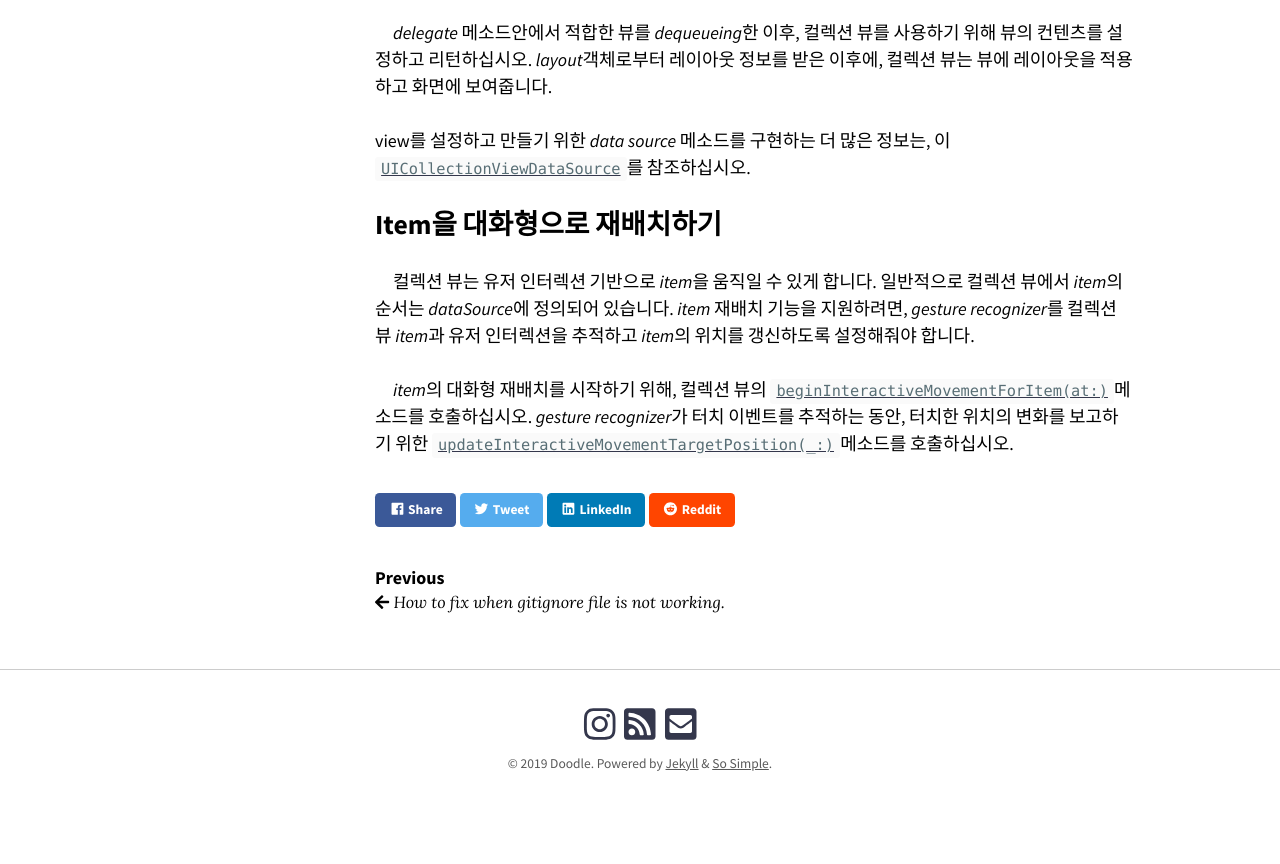
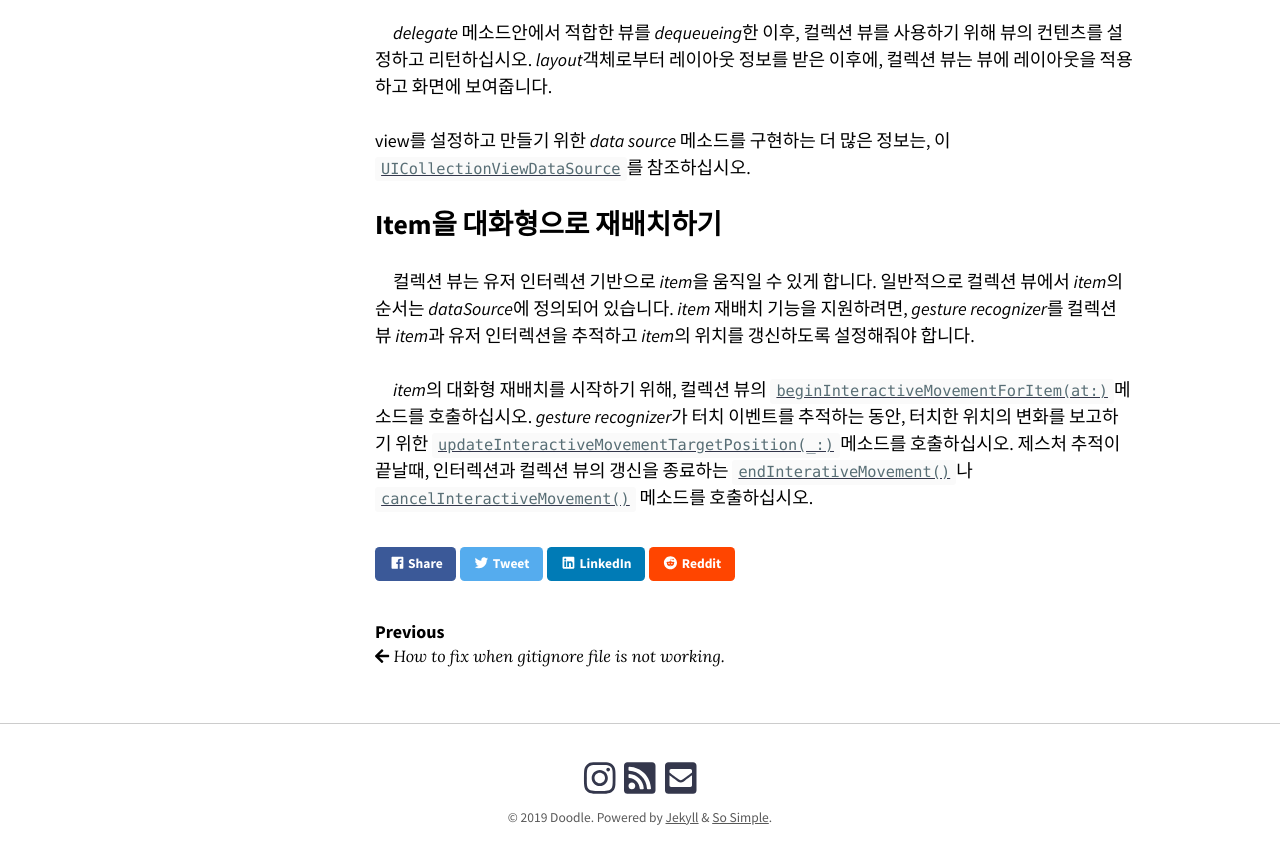
Before and after one commit to Claypark/claypark.github.io, a Jekyll site: the page built from _posts/2019-05-28-UICollectionView.md, in a window 1280 px wide and 900 px high, scrolled down 2740 px. Shown: the top 864 px of the window. Built offline with Jekyll 4.4.1, drawn with Linux system fonts in a browser that asks for light colours; nearby versions of some CDN libraries; comment, search, counter and statistics services are not loaded.

Commit message:
Update 2019-05-28-UICollectionView.md

```diff
--- a/_posts/2019-05-28-UICollectionView.md
+++ b/_posts/2019-05-28-UICollectionView.md
@@ -64,4 +64,4 @@ view를 설정하고 만들기 위한 *data source* 메소드를 구현하는
 컬렉션 뷰는 유저 인터렉션 기반으로 *item*을 움직일 수 있게 합니다. 일반적으로 컬렉션 뷰에서 *item*의 순서는 *dataSource*에 정의되어 있습니다. *item* 재배치 기능을 지원하려면, *gesture recognizer*를 컬렉션 뷰 *item*과 유저 인터렉션을 추적하고 *item*의 위치를 갱신하도록 설정해줘야 합니다.
 
 &nbsp;&nbsp;&nbsp;&nbsp;
-*item*의 대화형 재배치를 시작하기 위해, 컬렉션 뷰의 [`beginInteractiveMovementForItem(at:)`](https://developer.apple.com/documentation/uikit/uicollectionview/1618019-begininteractivemovementforitem)메소드를 호출하십시오. *gesture recognizer*가 터치 이벤트를 추적하는 동안, 터치한 위치의 변화를 보고하기 위한 [`updateInteractiveMovementTargetPosition(_:)`](https://developer.apple.com/documentation/uikit/uicollectionview/1618079-updateinteractivemovementtargetp)메소드를 호출하십시오.
+*item*의 대화형 재배치를 시작하기 위해, 컬렉션 뷰의 [`beginInteractiveMovementForItem(at:)`](https://developer.apple.com/documentation/uikit/uicollectionview/1618019-begininteractivemovementforitem)메소드를 호출하십시오. *gesture recognizer*가 터치 이벤트를 추적하는 동안, 터치한 위치의 변화를 보고하기 위한 [`updateInteractiveMovementTargetPosition(_:)`](https://developer.apple.com/documentation/uikit/uicollectionview/1618079-updateinteractivemovementtargetp)메소드를 호출하십시오. 제스처 추적이 끝날때, 인터렉션과 컬렉션 뷰의 갱신을 종료하는 [`endInterativeMovement()`](https://developer.apple.com/documentation/uikit/uicollectionview/1618082-endinteractivemovement)나 [`cancelInteractiveMovement()`](https://developer.apple.com/documentation/uikit/uicollectionview/1618076-cancelinteractivemovement) 메소드를 호출하십시오.
```
